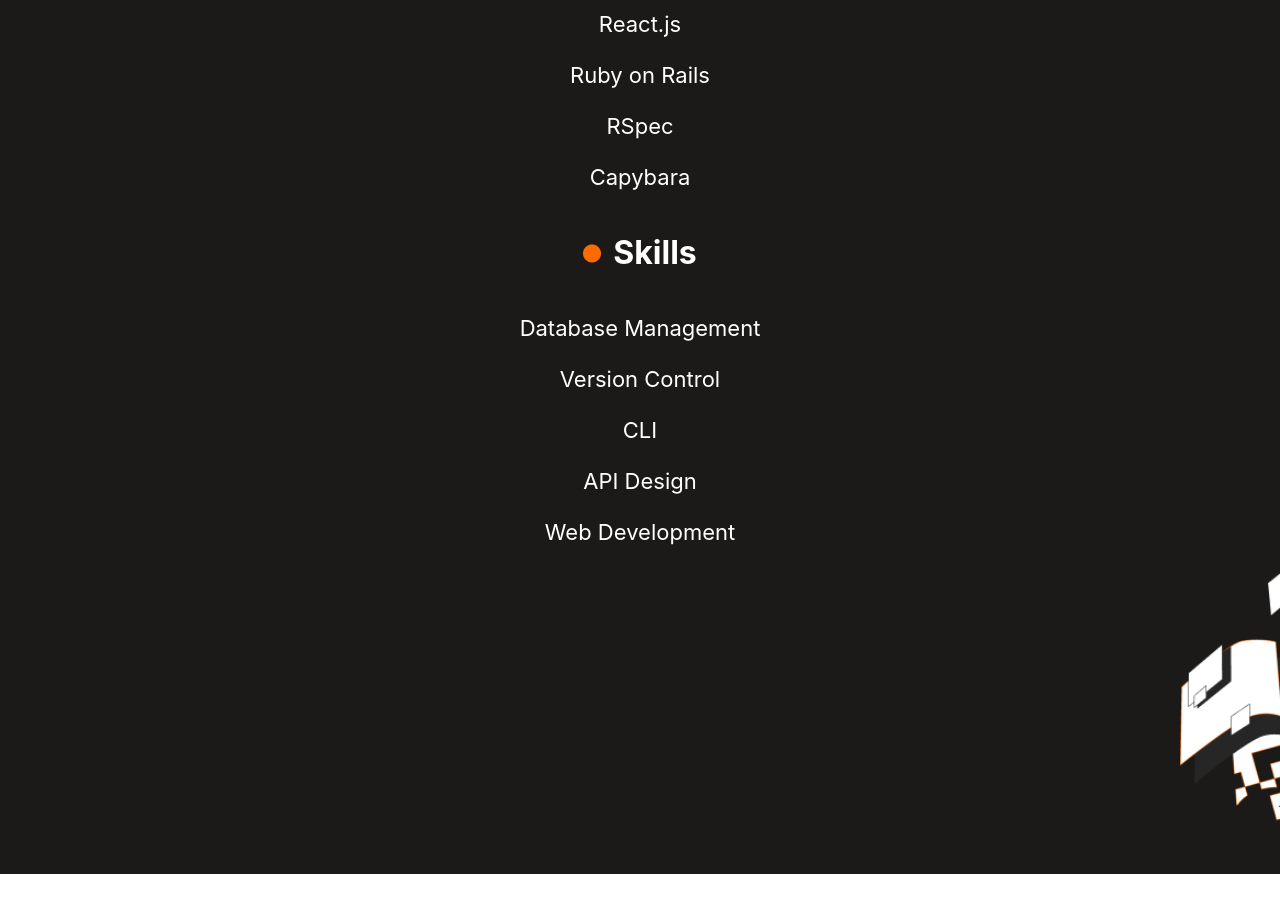
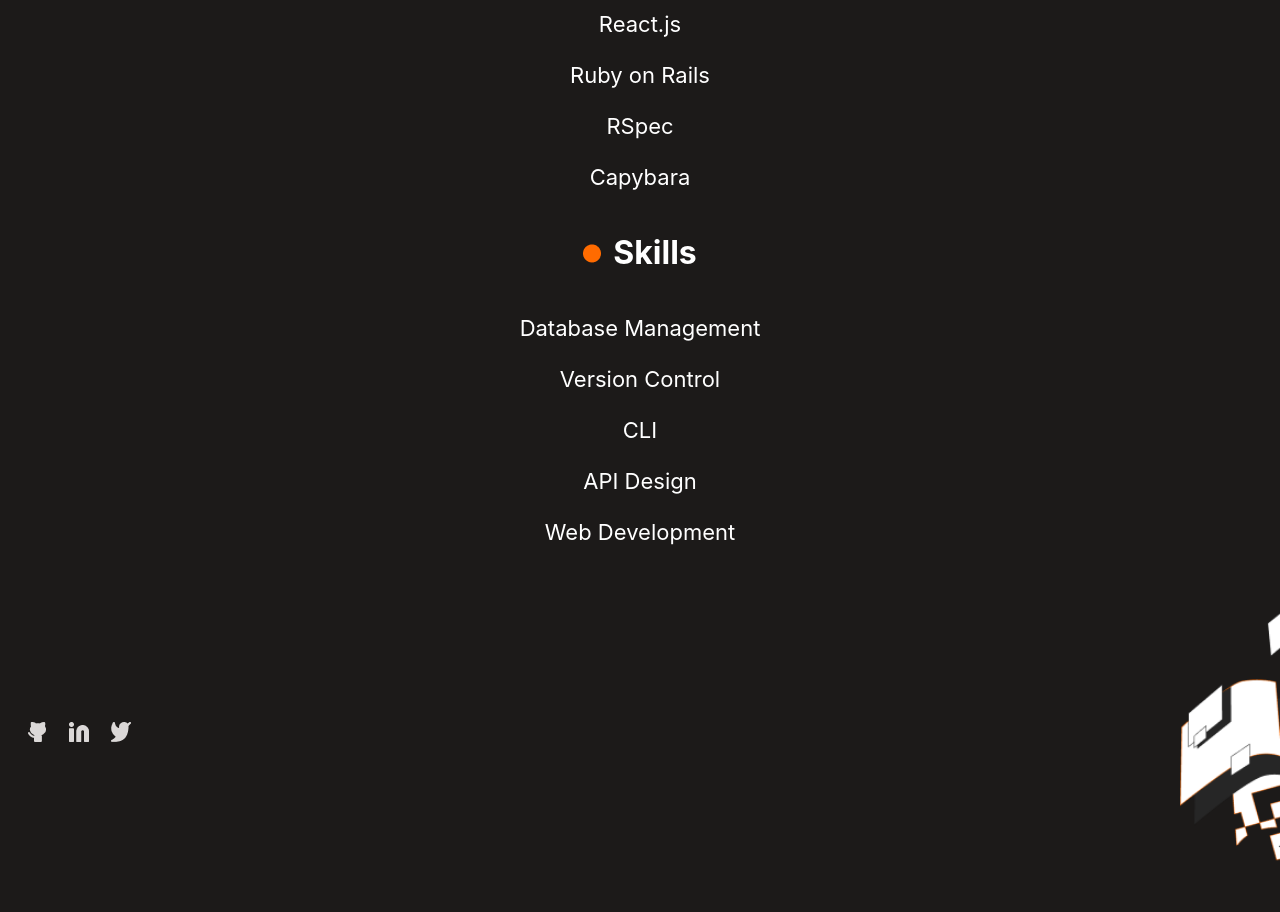
Before and after one commit to mailsg/Portfolio, a website: page index.html in a window 1280 px wide. Shown: the part 5266-6178 px from the top of the page. Before the commit the page ends 6140 px from the top, so only its background shows below. Drawn offline with Linux system fonts and the light colour scheme; a web font is replaced by a local one.

Commit message:
linkdin and twitter link added to the footer

```diff
--- a/index.html
+++ b/index.html
@@ -232,7 +232,20 @@
             <div class="headline">
 
                 <!-- social media section -->
+                <ul class="image-icons">
+                    <li> <a href="https://github.com/mailsg" target="_blank" rel="noopener noreferrer">
+                            <img src="images/GitHub.png" alt="GitHub"></a>
+                    </li>
 
+                    <li> <a href="https://www.linkedin.com/in/sandeep-ghosh-660830166/" target="_blank"
+                            rel="noopener noreferrer">
+                            <img src="images/Linkedin.png" alt="Linkedin"></a>
+                    </li>
+                    <li> <a href="https://twitter.com/microgeniusme" target="_blank" rel="noopener noreferrer">
+                            <img src="images/Twitter.png" alt="Twitter"></a>
+                    </li>
+
+                </ul>
 
             </div>
 
```
